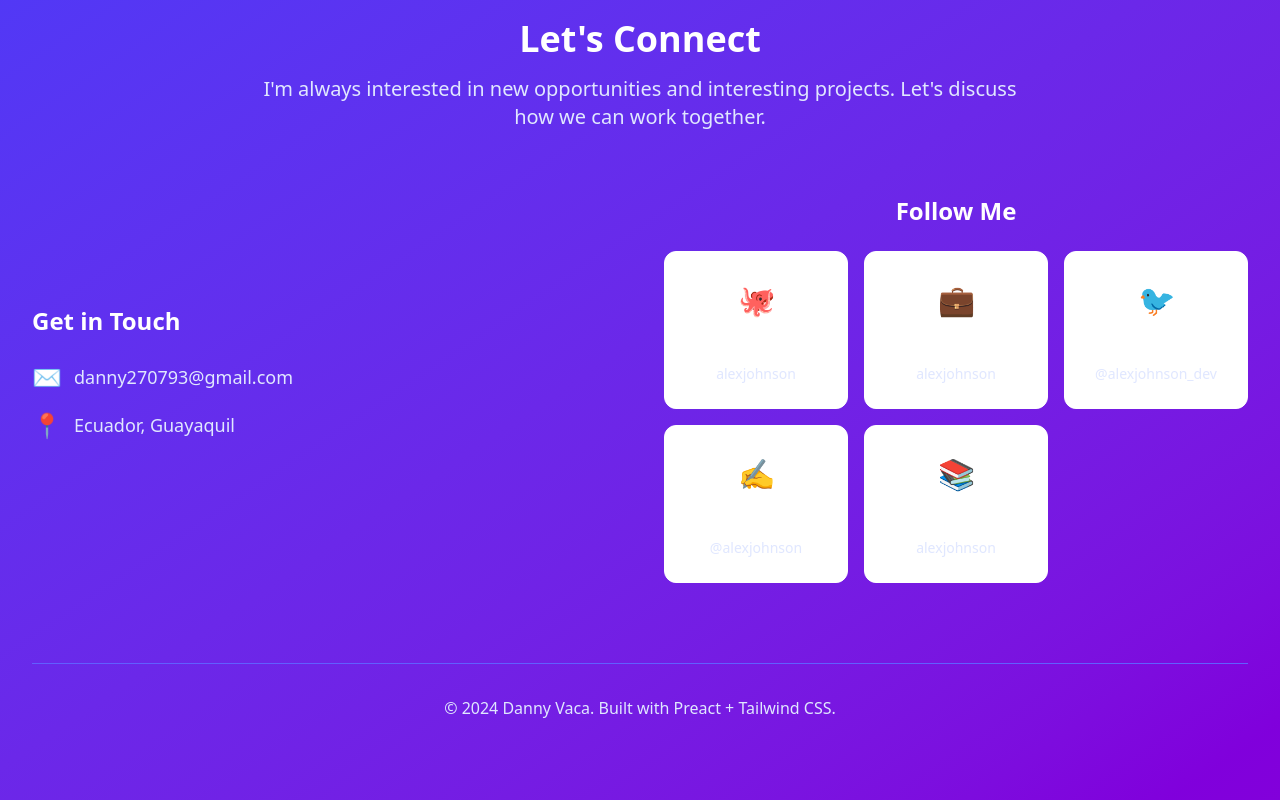
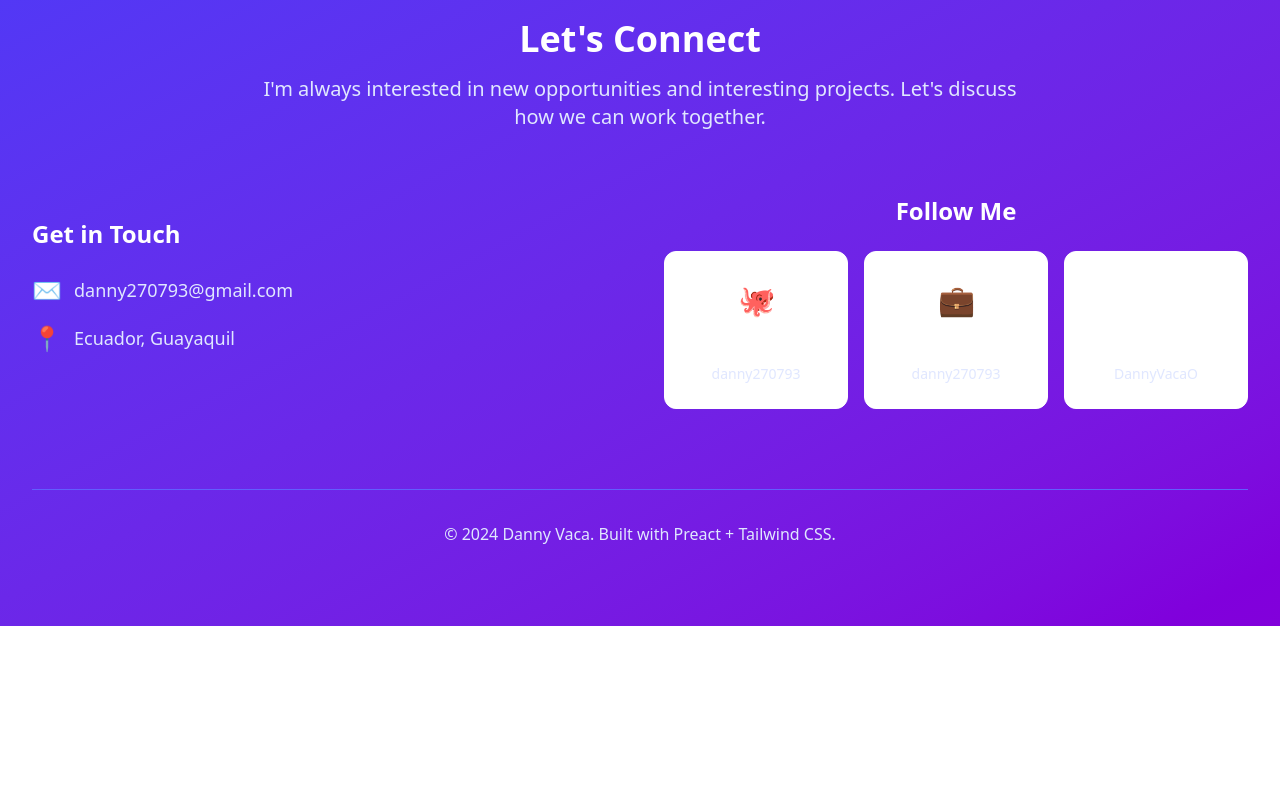
Before and after one commit to danny270793/danny270793.github.io-dev, a Preact app in the folder empty/: page / in a window 1280 px wide. Shown: the part 5382-6182 px from the top of the page. After the commit the page ends 6008 px from the top, so only its background shows below. Built offline with nearby package versions, Linux system fonts and the light colour scheme.

Commit message:
feat: update portfolio profile and contact information
- Update personal information and contact details
- Enhance profile data with accurate information
- Improve social media integration data

```diff
--- a/empty/src/data/mockData.ts
+++ b/empty/src/data/mockData.ts
@@ -631,36 +631,22 @@ export const socialNetworks: SocialNetwork[] = [
   {
     id: "1",
     name: "GitHub",
-    url: "https://github.com/alexjohnson",
+    url: "https://www.github.com/danny270793",
     icon: "fab fa-github",
-    username: "alexjohnson"
+    username: "danny270793"
   },
   {
     id: "2",
     name: "LinkedIn",
-    url: "https://linkedin.com/in/alexjohnson",
+    url: "tps://www.linkedin.com/in/danny270793",
     icon: "fab fa-linkedin",
-    username: "alexjohnson"
+    username: "danny270793"
   },
   {
     id: "3",
-    name: "Twitter",
-    url: "https://twitter.com/alexjohnson_dev",
-    icon: "fab fa-twitter",
-    username: "@alexjohnson_dev"
+    name: "Youtube",
+    url: "https://www.youtube.com/@DannyVacaO",
+    icon: "fab fa-youtube",
+    username: "DannyVacaO"
   },
-  {
-    id: "4",
-    name: "Medium",
-    url: "https://medium.com/@alexjohnson",
-    icon: "fab fa-medium",
-    username: "@alexjohnson"
-  },
-  {
-    id: "5",
-    name: "Stack Overflow",
-    url: "https://stackoverflow.com/users/123456/alexjohnson",
-    icon: "fab fa-stack-overflow",
-    username: "alexjohnson"
-  }
 ];
```
